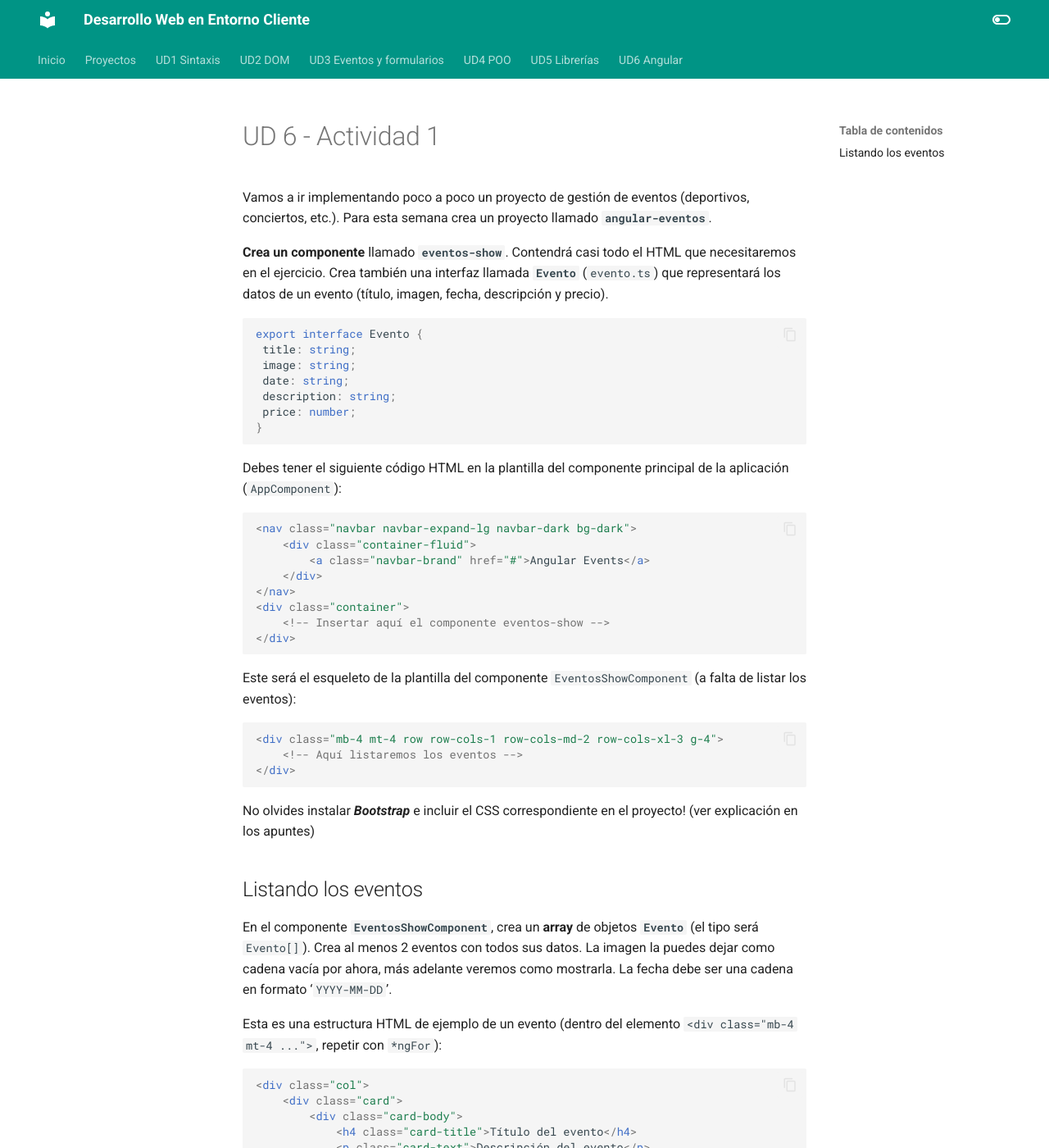
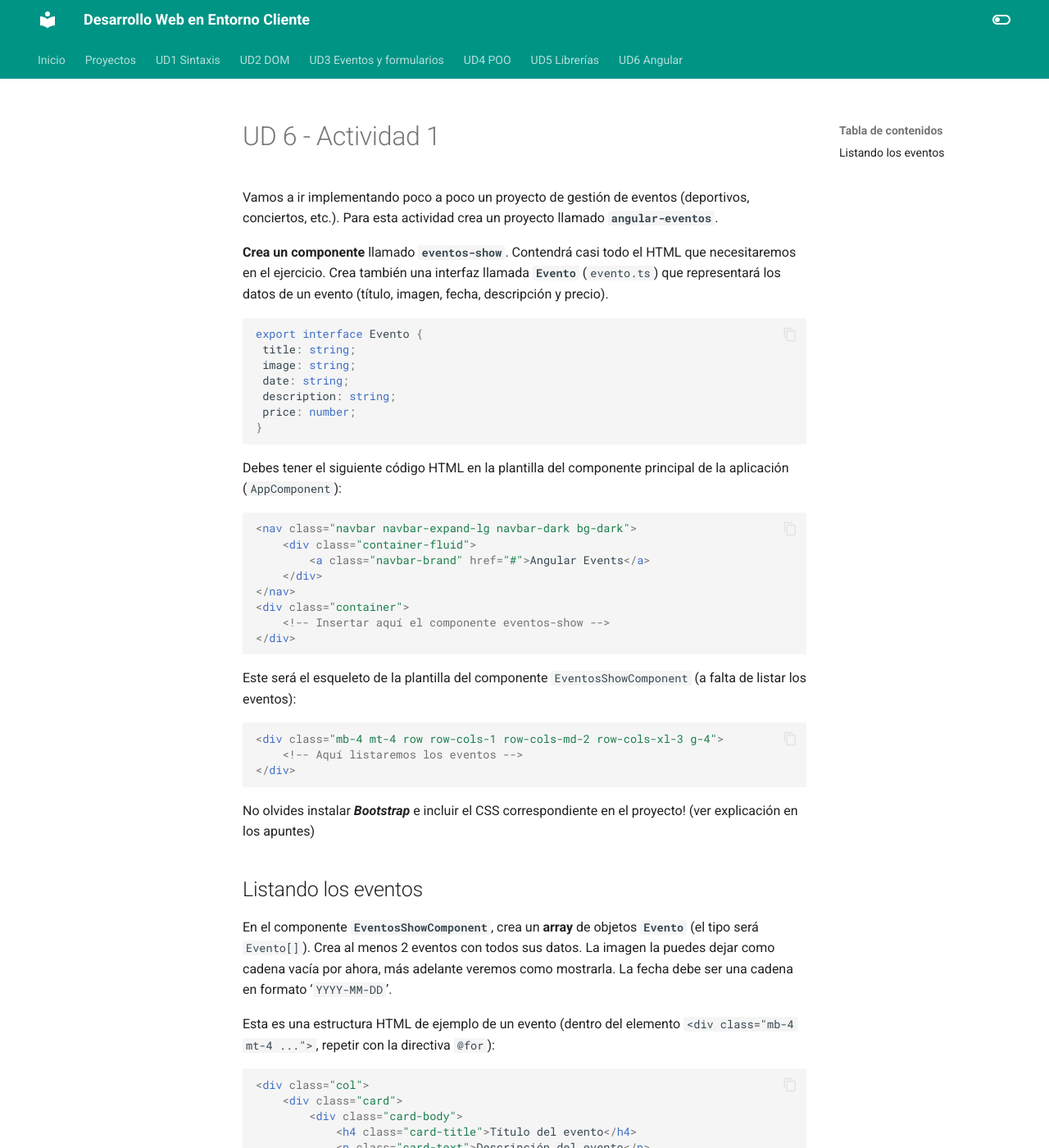
Before and after one commit to jsanvil/dwec2023, an MkDocs documentation site: the page built from docs/ud6/actividades/ud6-act1.md, in a window 1280 px wide and 1400 px high. Shown: the whole window at 82% size. Built offline with MkDocs 1.6.1 and Material for MkDocs 9.7.7, drawn with Linux system fonts in a browser that asks for light colours; some of the changed text lies outside the part shown.

Commit message:
ud6 act1

````diff
--- a/docs/ud6/actividades/ud6-act1.md
+++ b/docs/ud6/actividades/ud6-act1.md
@@ -1,6 +1,6 @@
 # UD 6 - Actividad 1
 
-Vamos a ir implementando poco a poco un proyecto de gestión de eventos (deportivos, conciertos, etc.). Para esta semana crea un proyecto llamado **`angular-eventos`**.
+Vamos a ir implementando poco a poco un proyecto de gestión de eventos (deportivos, conciertos, etc.). Para esta actividad crea un proyecto llamado **`angular-eventos`**.
 
 **Crea un componente** llamado **`eventos-show`**. Contendrá casi todo el HTML que necesitaremos en el ejercicio. Crea también una interfaz llamada **`Evento`** (`evento.ts`) que representará los datos de un evento (título, imagen, fecha, descripción y precio).
 
@@ -41,7 +41,7 @@ No olvides instalar _**Bootstrap**_ e incluir el CSS correspondiente en el proye
 
 En el componente **`EventosShowComponent`**, crea un **array** de objetos **`Evento`** (el tipo será `Evento[]`). Crea al menos 2 eventos con todos sus datos. La imagen la puedes dejar como cadena vacía por ahora, más adelante veremos como mostrarla. La fecha debe ser una cadena en formato ‘`YYYY-MM-DD`’.
 
-Esta es una estructura HTML de ejemplo de un evento (dentro del elemento `<div class="mb-4 mt-4 ...">`, repetir con `*ngFor`):
+Esta es una estructura HTML de ejemplo de un evento (dentro del elemento `<div class="mb-4 mt-4 ...">`, repetir con la directiva `@for`):
 
 ```html
 <div class="col">
````
Also changed, not shown: other parts of docs/ud6/actividades/ud6-act1.md (+1 -1 lines).
